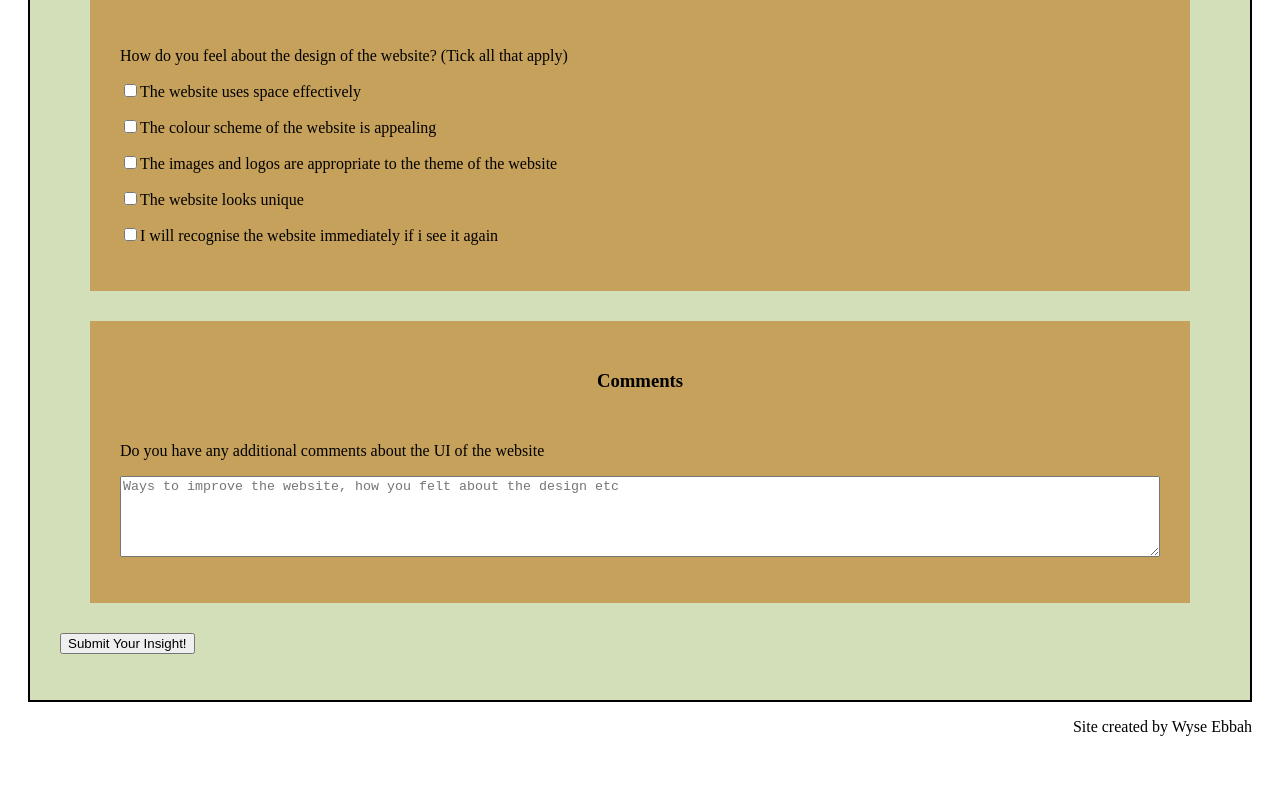
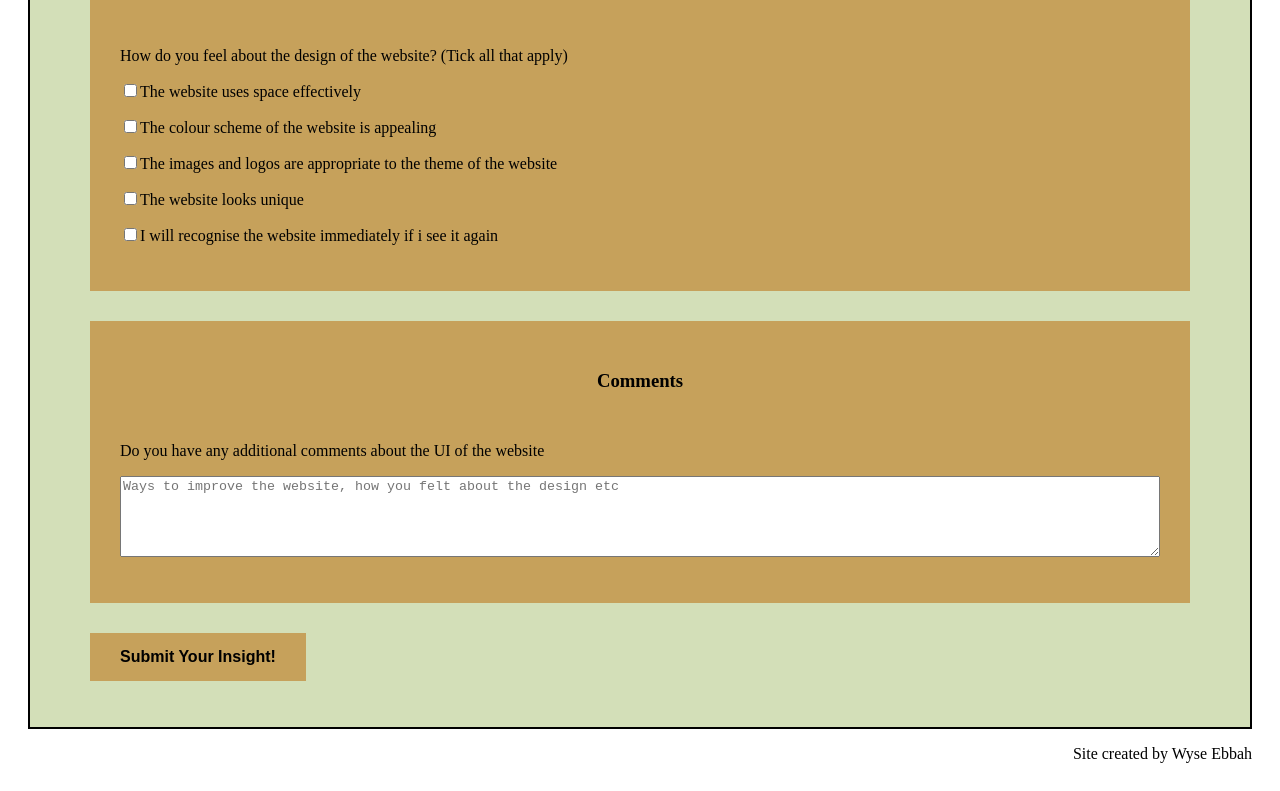
Before and after one commit to TheElderlyChild/surveyUI, a plain HTML site: page index.html in a window 1280 px wide. Shown: the part 1988-2779 px from the top of the page. Before the commit the page ends 2752 px from the top, so only its background shows below. Drawn offline with Linux system fonts and the light colour scheme.

Commit message:
design button

```diff
--- a/styles/main.css
+++ b/styles/main.css
@@ -17,6 +17,17 @@ img{display:block;
 
 textarea{width: 100%;}
 
+button {
+    background-color: #C6A15B; /* Green */
+    border: none;
+    margin-left: 30px;
+    padding: 15px 30px;
+    text-align: center;
+    text-decoration: none;
+    font-weight: bold;
+    font-size: 16px;
+}
+
 .intro{background-color: #A38560;
     padding: 30px;
     margin: 30px;}
@@ -27,4 +38,5 @@ textarea{width: 100%;}
 
 .question {margin-top: 50px;}
 
+
 #signature {text-align: right;}
```
